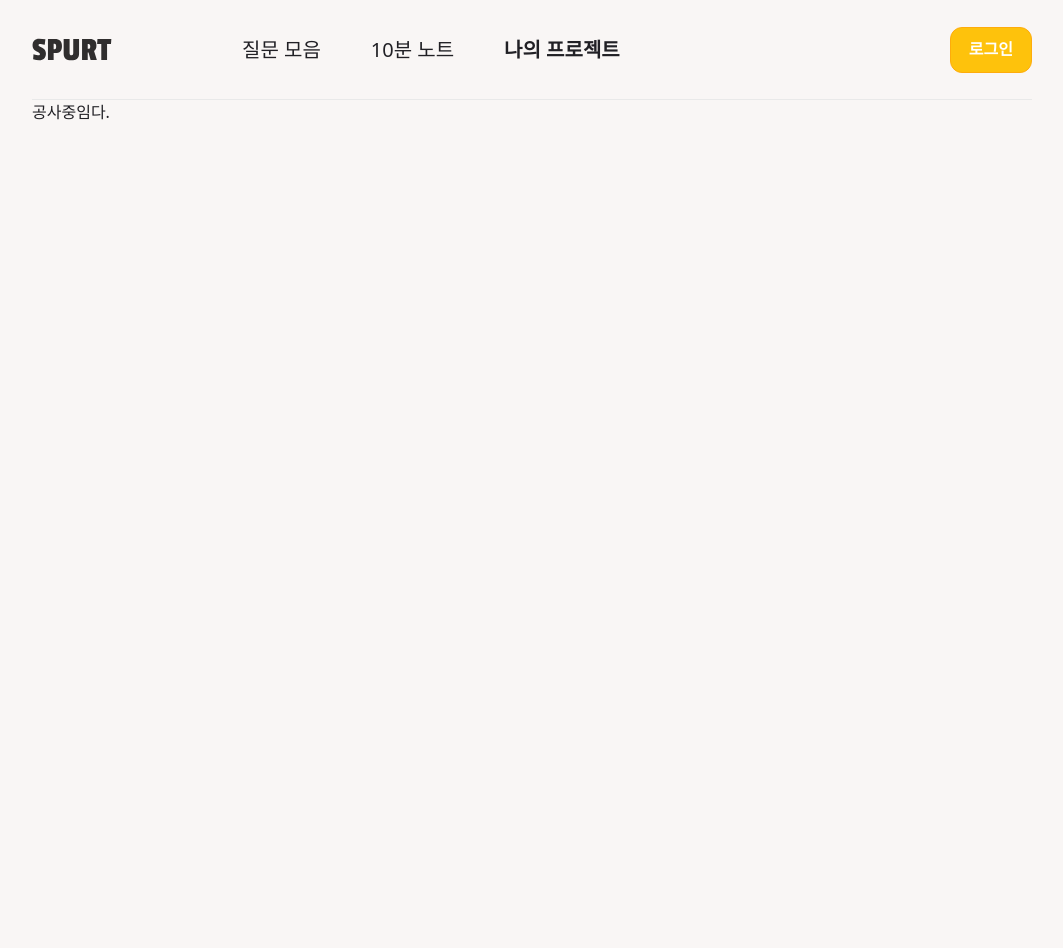
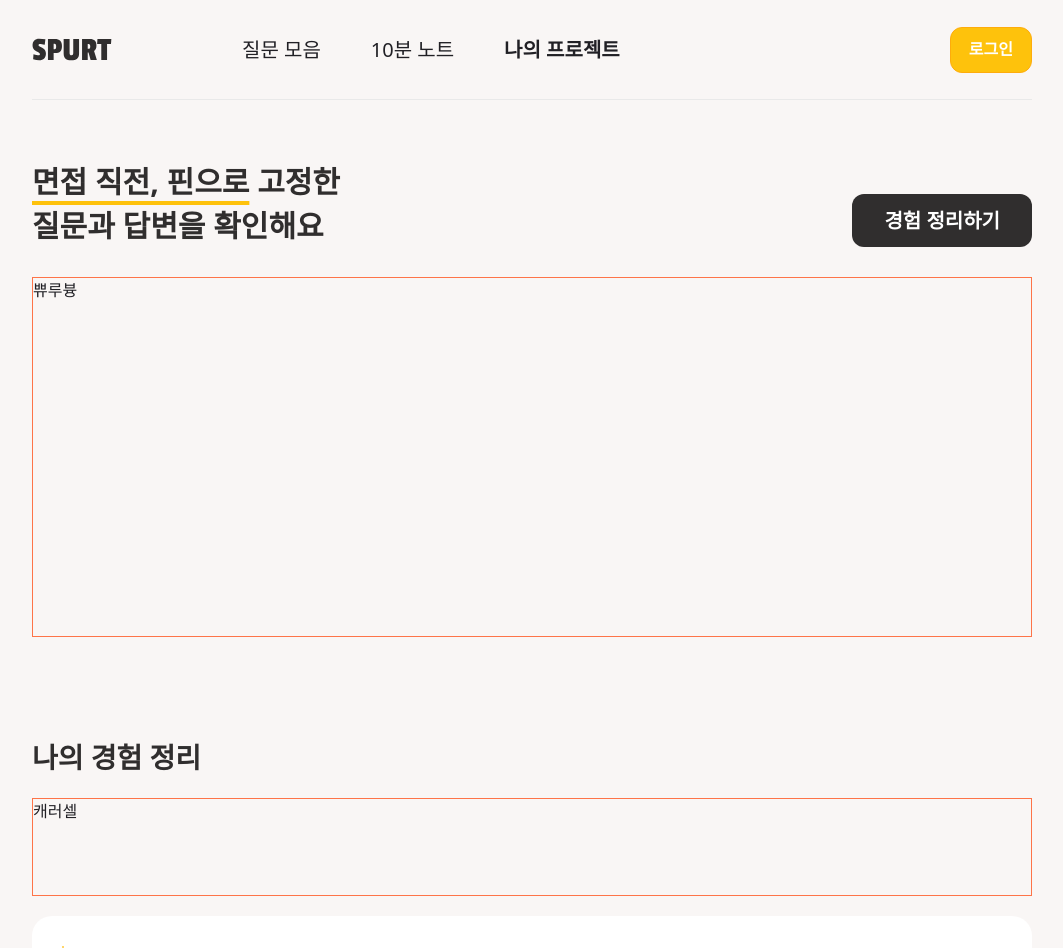
Before and after one commit to Nexters/Spurt, a Next.js app: page /project in a window 1280 px wide. Shown: the top 948 px of the page, without its empty margins (108-1171 px from the left). Before the commit the page ends 800 px from the top, so only its background shows below. Built offline with nearby package versions, Linux system fonts and the light colour scheme; no server answers.

Commit message:
project page, 직군 선택 api, 랜덤조회 api

```diff
--- a/apis/Questions/fetchQuestionByJob.tsx
+++ b/apis/Questions/fetchQuestionByJob.tsx
@@ -4,7 +4,11 @@ interface QuestionByJobProps {}
 
 export default function fetchQuestionByJob() {
   return new Promise((resolve) => {
-    ApiClient.get(`/v1/question/random`)
+    ApiClient.get(`/v1/question/random`, {
+      params: {
+        offest: 4,
+      },
+    })
       .then((res) => {
         resolve(res.data);
         console.log(res.data);
--- /dev/null
+++ b/apis/Questions/signup.tsx
@@ -0,0 +1,11 @@
+import ApiClient from '@/apis/client';
+
+export default function signup(jobGroup: string) {
+  return new Promise((resolve) => {
+    ApiClient.post(`/v1/jobgroup`, { jobGroup })
+      .then((res) => resolve(res.data))
+      .catch((error) => {
+        console.log('직군 선택 api 에러 ', error);
+      });
+  });
+}
--- a/apis/client.tsx
+++ b/apis/client.tsx
@@ -1,7 +1,9 @@
 import axios from 'axios';
-import { getSession } from 'next-auth/react';
+import { getSession, useSession } from 'next-auth/react';
 
 const ApiClient = () => {
+  //const { data: session } = useSession(); // 실시간 세션 정보 가져오기
+
   const defaultOptions = {
     baseURL: 'https://sirius-spurt.duckdns.org',
   };
@@ -12,6 +14,7 @@ const ApiClient = () => {
     const session = await getSession();
     if (session) {
       request.headers.Authorization = `Bearer ${session.access_token}`;
+      console.log(session.access_token);
     }
     return request;
   });
--- a/components/pc/Keywords/Buttons/button-s.tsx
+++ b/components/pc/Keywords/Buttons/button-s.tsx
@@ -1,7 +1,7 @@
 const ButtonS = ({ ...props }) => {
   return (
     <button
-      className="text-body4 bg-gray-700 text-white w-[198px] h-[52px] rounded-xl py-3 px-8 flex justify-center items-center gap-[10px]"
+      className="text-title8 bg-gray-700 text-white h-[53px] rounded-xl py-3 px-8 flex justify-center items-center gap-[10px]"
       {...props}
     ></button>
   );
--- a/pages/api/auth/[...nextauth].js
+++ b/pages/api/auth/[...nextauth].js
@@ -16,12 +16,13 @@ export const authOptions = {
       }
       return token;
     },
-    async session({ session, token }) {
-      if (session) {
-        session = Object.assign({}, session, {
-          access_token: token.access_token,
-        });
-      }
+    async session({ session, token, user }) {
+      session.access_token = token.access_token;
+      // if (session) {
+      //   session = Object.assign({}, session, {
+      //     access_token: token.access_token,
+      //   });
+      // }
       return session;
     },
   },
--- a/pages/note.tsx
+++ b/pages/note.tsx
@@ -46,7 +46,7 @@ export default function TenMinuteNote() {
 
   return (
     <>
-      <div className="text-title1 flex justify-between mt-[42px]">
+      <div className="text-title1 flex justify-between mt-[60px]">
         <div>
           <p>내가 저장한</p>
 
--- a/pages/project.tsx
+++ b/pages/project.tsx
@@ -1,3 +1,37 @@
-export default function Project() {
-  return <div>공사중임다.</div>;
-}
+import ButtonS from '@/components/pc/Keywords/Buttons/button-s';
+import Link from 'next/link';
+
+const Project = () => {
+  return (
+    <>
+      <div className="text-title1 text-gray-700 flex justify-between mt-[60px] mb-[30px]">
+        <div>
+          <span className="underline underline-offset-8 decoration-main-400 decoration-4">
+            면접 직전, 핀으로
+          </span>
+          <span> 고정한</span>
+          <p>질문과 답변을 확인해요</p>
+        </div>
+        <div className="flex items-end">
+          <Link href={'/post'}>
+            <ButtonS>경험 정리하기</ButtonS>
+          </Link>
+        </div>
+      </div>
+      <div className="h-[360px] w-[1000px] border border-red mb-[100px]">
+        쀼루븅
+      </div>
+      <div>
+        <p className="text-title2 text-gray-700 mb-[20px]">나의 경험 정리</p>
+        <div className="h-[98px] border border-red mb-[20px]">캐러셀</div>
+      </div>
+      <div className="p-[30px] rounded-[20px] bg-white mb-[150px]">
+        <p className="text-heading2 text-gray-600 border-l-2 border-l-main-300 pl-[10px]">
+          경험 소개
+        </p>
+      </div>
+    </>
+  );
+};
+
+export default Project;
--- a/pages/read.tsx
+++ b/pages/read.tsx
@@ -2,21 +2,29 @@ import CTA4 from '@/components/pc/Keywords/Buttons/CTA4';
 import EditIcon from '@/img/edit-16.svg';
 import DelIcon from '@/img/trash-16.svg';
 import ArrowRightIcon from '@/img/arrow-right-circle-yellow-54.svg';
+import { useRouter } from 'next/router';
 
 const ReadPost = () => {
+  const router = useRouter();
+
   const key = [
     '면접을 준비하는 취업준비생을 위한 서비스',
     '면접을 준비하는 취업준비생을 위한 서비스',
     '면접을 준비하는 취업준비생을 위한 서비스',
     '면접을 준비하는 취업준비생을 위한 서비스',
   ];
+
+  const goBack = () => {
+    router.back();
+  };
+
   return (
     <>
       <div className="absolute top-0 left-0 bottom-0 w-full bg-main-100 h-[293px] border-b border-b-main-400"></div>
 
       <div className="absolute w-[1000px]">
         <div className="flex justify-start h-[54px] mt-6">
-          <button>
+          <button onClick={goBack}>
             <ArrowRightIcon />
           </button>
         </div>
--- a/pages/selectJob.tsx
+++ b/pages/selectJob.tsx
@@ -1,13 +1,18 @@
+import signup from '@/apis/Questions/signup';
 import ButtonXl from '@/components/pc/Keywords/Buttons/button-xl';
 import JobBtn from '@/components/pc/Keywords/Buttons/jobBtn';
 import { useState } from 'react';
 
 const SelectJob = () => {
-  const jobValue = ['개발', '디자인', '마케팅', '그 외 직군'];
+  const jobValue = ['DEVELOPER', '디자인', '마케팅', '그 외 직군'];
   const [job, setJob] = useState('');
+
   const handleClick = (type: string) => {
     setJob(type);
     //console.log(job);
+  };
+  const handleSignUp = (job: string) => {
+    signup(job);
   };
   return (
     <div className="flex flex-col items-center justify-center h-screen">
@@ -40,7 +45,10 @@ const SelectJob = () => {
       </div>
       <div>
         {job ? (
-          <ButtonXl style={{ backgroundColor: '#302e2e' }}>
+          <ButtonXl
+            onClick={() => handleSignUp(job)}
+            style={{ backgroundColor: '#302e2e' }}
+          >
             이 직군으로 저장하기
           </ButtonXl>
         ) : (
```
